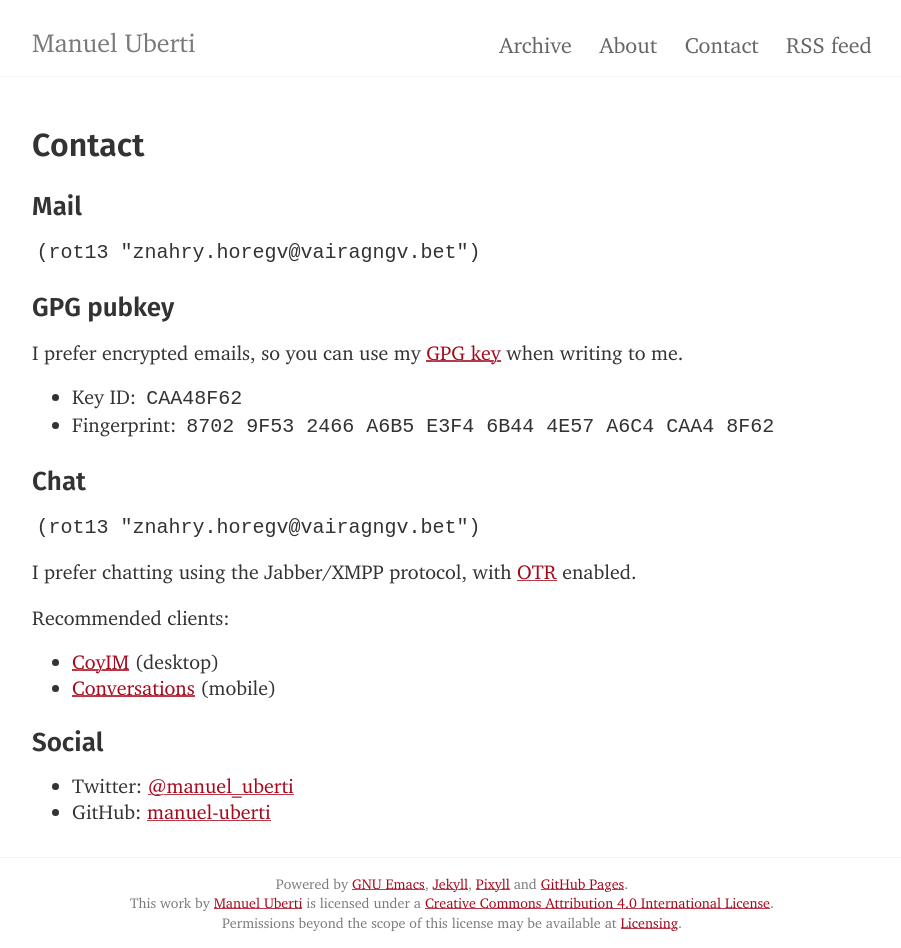
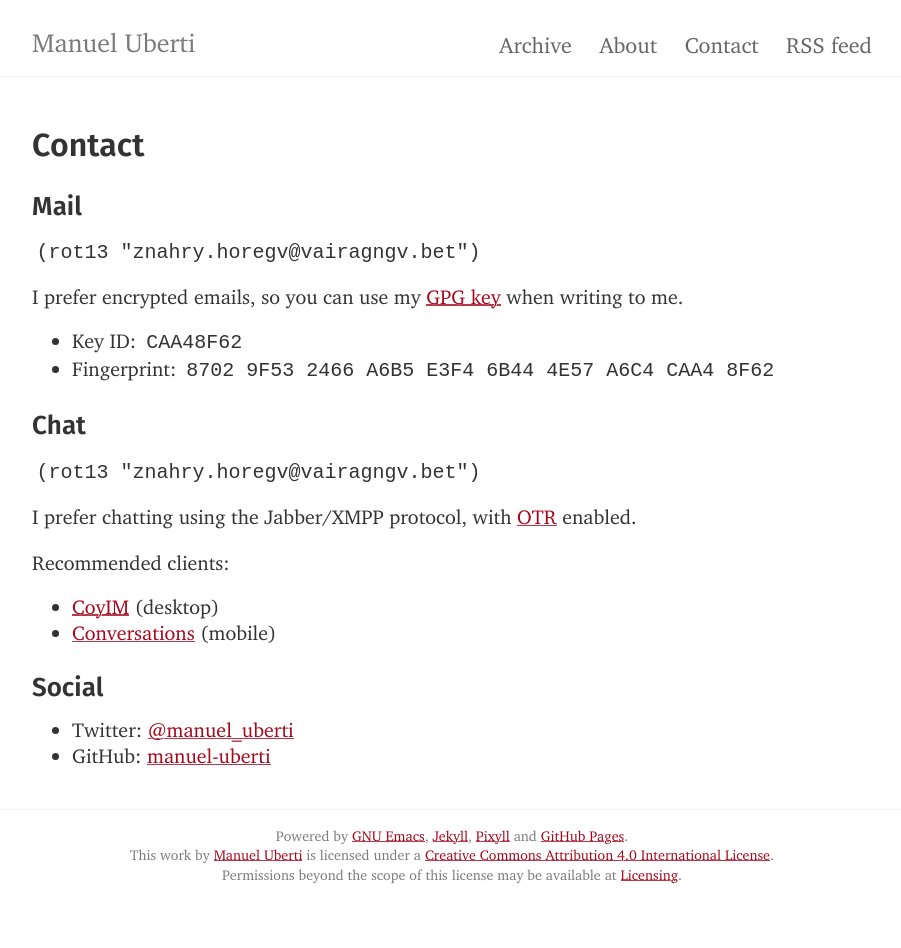
Before and after one commit to manuel-uberti/manuel-uberti.github.io, a Jekyll site: the page built from contact.md, in a window 1280 px wide. Shown: the whole page, without its empty margins (188-1089 px from the left). Built offline with Jekyll 4.4.1, drawn with Linux system fonts in a browser that asks for light colours; some web fonts are replaced; after the commit the page ends 900 px from its top, so only the background shows below that.

Commit message:
Remove section title

```diff
--- a/contact.md
+++ b/contact.md
@@ -7,8 +7,6 @@ tags: contact
 
 ### Mail ###
 `(rot13 "znahry.horegv@vairagngv.bet")`
-
-### GPG pubkey  ###
 
 I prefer encrypted emails, so you can use
 my
```
